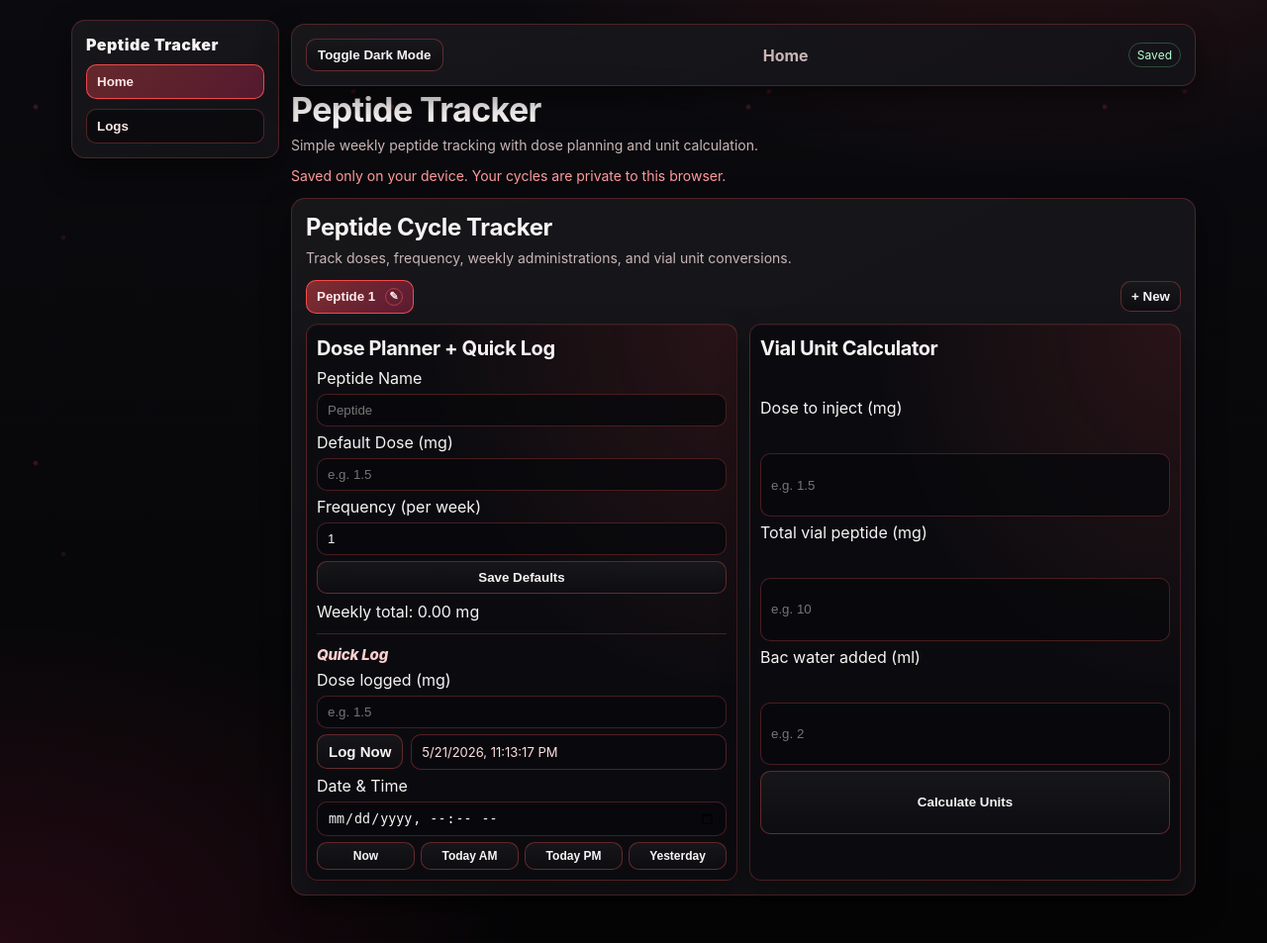
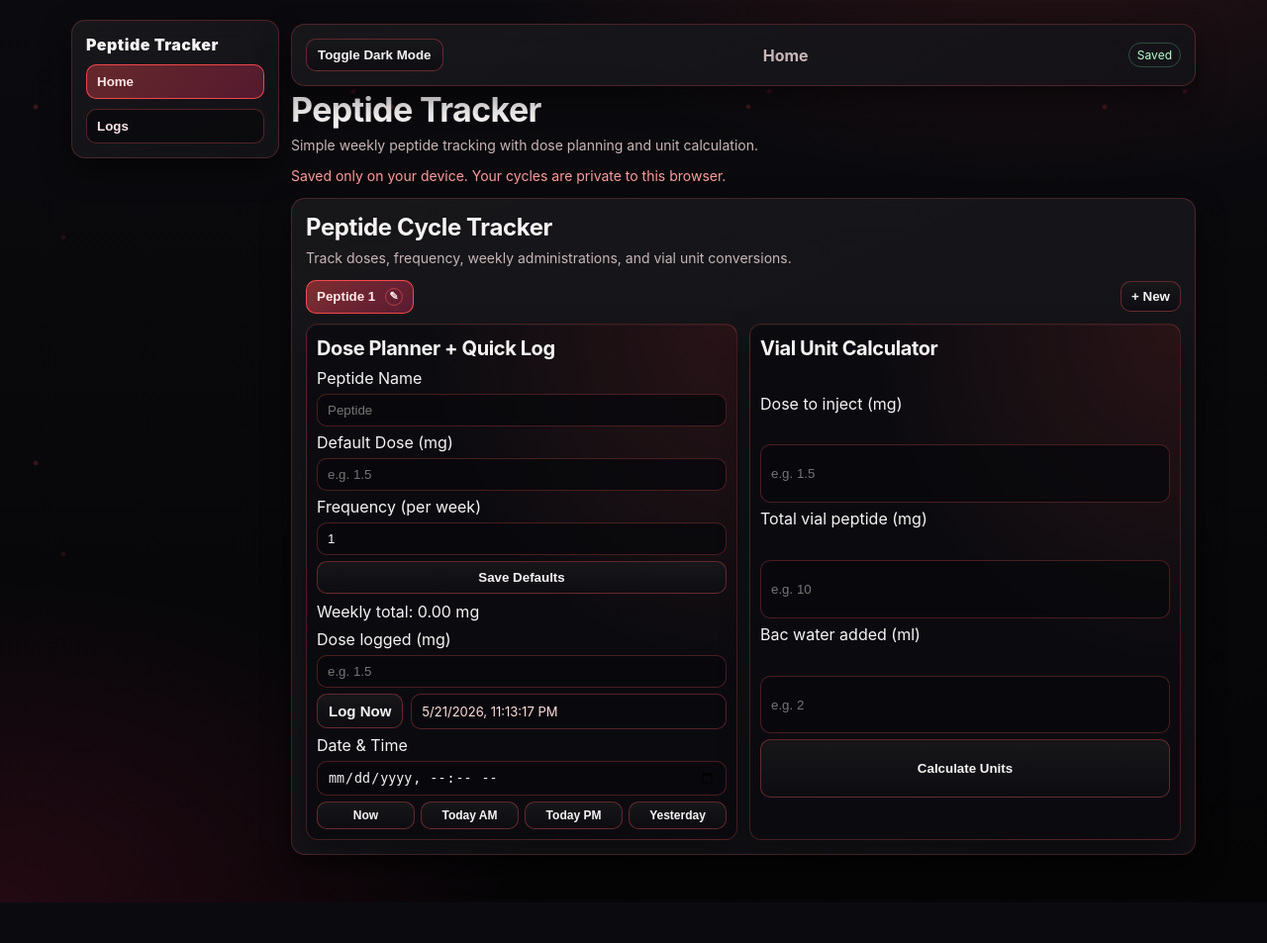
Before and after one commit to OvO-ZeD/peptide-tracker-app, a Flask app: page / in a window 1280 px wide. Shown: the whole page at 99% size. After the commit the page ends 912 px from the top, so only its background shows below. Run offline with Flask 3, Linux system fonts and the light colour scheme.

Commit message:
auto: sync changes 2026-05-21T23:13:17Z

```diff
--- a/templates/index.html
+++ b/templates/index.html
@@ -7,7 +7,7 @@
   <meta name="apple-mobile-web-app-status-bar-style" content="black-translucent">
   <meta name="apple-mobile-web-app-title" content="Peptide Tracker">
   <title>Peptide Tracker</title>
-  <link rel="stylesheet" href="style.css?v=20260521j">
+  <link rel="stylesheet" href="style.css?v=20260521k">
   <link rel="manifest" href="manifest.webmanifest">
 </head>
 <body class="theme-dark density-clinical">
@@ -49,8 +49,6 @@
               <input id="tracker_frequency" type="number" min="1" step="1" placeholder="e.g. 3">
               <button onclick="saveTrackerDetails()">Save Defaults</button>
               <p id="tracker_weekly_total"></p>
-              <hr class="divider">
-              <h4>Quick Log</h4>
               <label>Dose logged (mg)</label>
               <input id="log_dose_mg" type="number" min="0" step="0.01" placeholder="e.g. 1.5">
               <div class="log-now-row">
```
